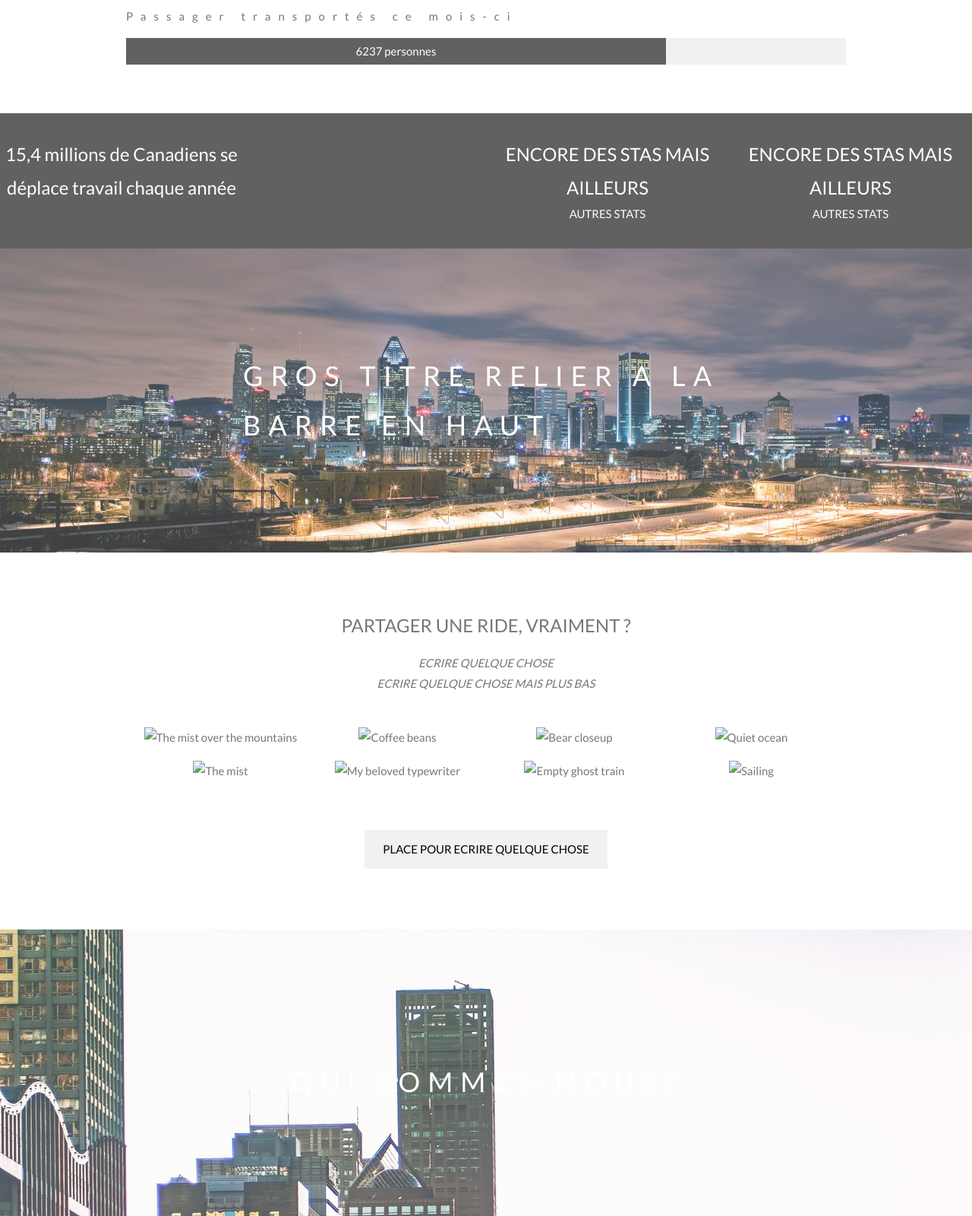
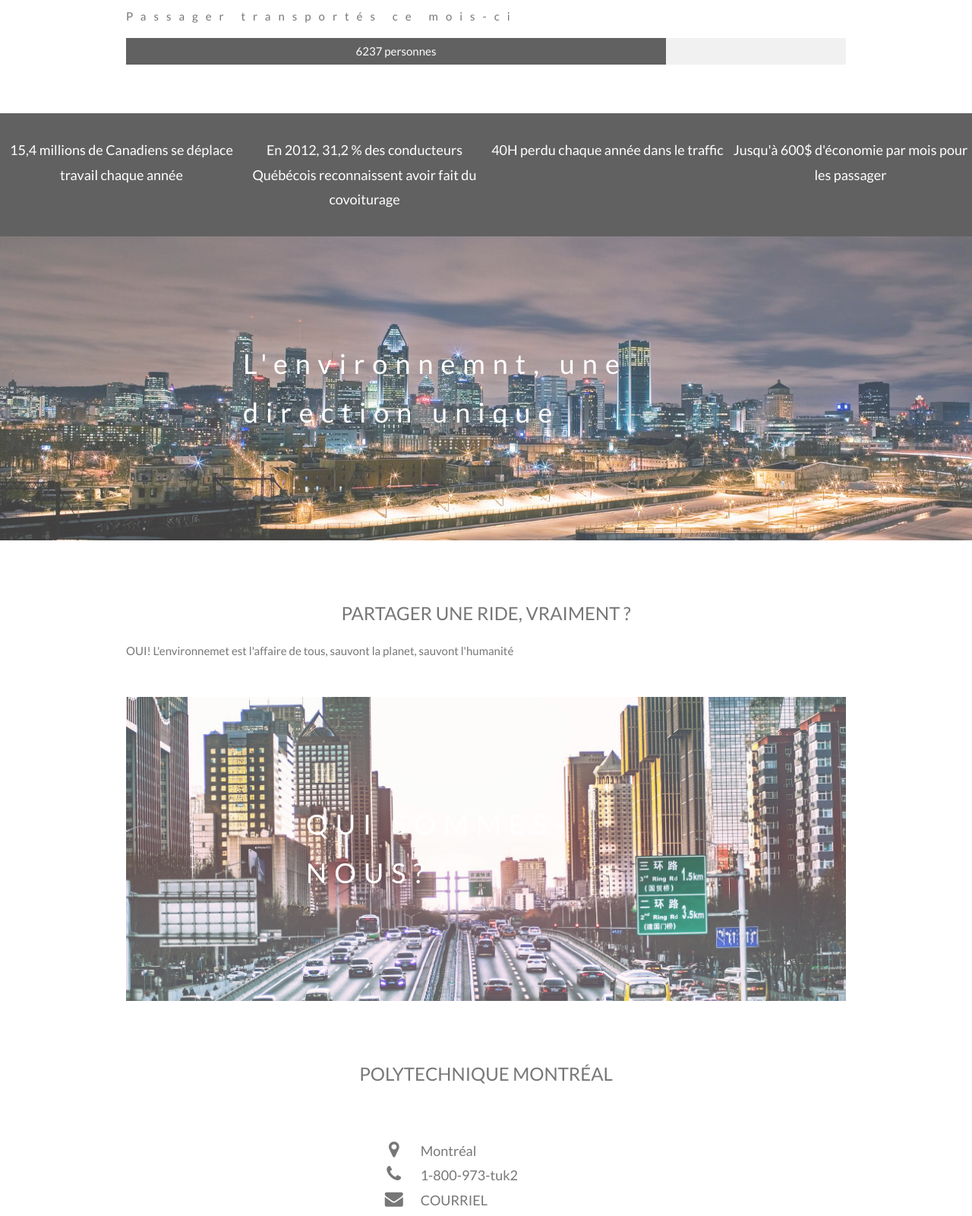
Before and after one commit to Machine223/TukTuk, a website: page first_web/index.html in a window 1280 px wide. Shown: the part 1200-2800 px from the top of the page at 76% size. Drawn offline with nearby package versions, Linux system fonts and the light colour scheme.

Commit message:
Version 0.1

```diff
--- a/first_web/index.html
+++ b/first_web/index.html
@@ -15,7 +15,7 @@ body, html {
 }
 
 /* Create a Parallax Effect */
-.bgimg-1, .bgimg-2, .bgimg-3 .bgimg-4 {
+.bgimg-1, .bgimg-2, .bgimg-3  {
   background-attachment: fixed;
   background-position: center;
   background-repeat: no-repeat;
@@ -61,10 +61,10 @@ body, html {
     </a>
     <img class="w3-bar-item" src="logo tuktuk.png" width="225" height="225">
     <a href="#home" class="w3-bar-item w3-button">Accueil</a>
-    <a href="#about" class="w3-bar-item w3-button w3-hide-small"><i class="fa fa-user"></i>Comment sa roule ?</a>
-    <a href="#portfolio" class="w3-bar-item w3-button w3-hide-small"><i class="fa fa-th"></i>Partager une "ride", vraiment?</a>
-    <a href="#contact" class="w3-bar-item w3-button w3-hide-small"><i class="fa fa-envelope"></i>Qui sommes-nous?</a>
-    <a href="file:///C:/Users/kevin/Desktop/Poly/Coding%20shit%20n%20stuff/ConUhack/TukTuk/pages/index.html" class="w3-bar-item w3-button w3-hide-small" style="float: right;"><i class="fa fa-envelope"></i>Connexion</a>
+    <a href="#about" class="w3-bar-item w3-button w3-hide-small">Comment sa roule ?</a>
+    <a href="#portfolio" class="w3-bar-item w3-button w3-hide-small">Partager la route, vraiment?</a>
+    <a href="#contact" class="w3-bar-item w3-button w3-hide-small">Qui sommes-nous?</a>
+    <a href="file:///C:/Users/kevin/Desktop/Poly/Coding%20shit%20n%20stuff/ConUhack/TukTuk/pages/index.html" class="w3-bar-item w3-button w3-hide-small" style="float: right;">Connexion</a>
   </div>
 
   <!-- Navbar on small screens -->
@@ -118,70 +118,39 @@ body, html {
 
 <div class="w3-row w3-center w3-dark-grey w3-padding-16">
   <div class="w3-quarter w3-section">
-    <span class="w3-xlarge">15,4 millions de Canadiens se déplace travail chaque année</span>
+    <span class="w3-large">15,4 millions de Canadiens se déplace travail chaque année</span>
   </div>
   <div class="w3-quarter w3-section">
-    <span class="w3-xlarge"></span>
+    <span class="w3-large">En 2012, 31,2 % des conducteurs Québécois reconnaissent avoir fait du covoiturage </span>
   </div>
   <div class="w3-quarter w3-section">
-    <span class="w3-xlarge">ENCORE DES STAS MAIS AILLEURS</span><br>
-    AUTRES STATS
+    <span class="w3-large">40H perdu chaque année dans le traffic</span>
   </div>
   <div class="w3-quarter w3-section">
-    <span class="w3-xlarge">ENCORE DES STAS MAIS AILLEURS</span><br>
-    AUTRES STATS
+    <span class="w3-large">Jusqu'à 600$ d'économie par mois pour les passager</span>
   </div>
 </div>
 
 <!-- Second Parallax Image with Portfolio Text -->
 <div class="bgimg-2 w3-display-container w3-opacity-min">
   <div class="w3-display-middle">
-      <span class="w3-xxlarge w3-text-white w3-wide">GROS TITRE RELIER A LA BARRE EN HAUT</span>
+      <span class="w3-xxlarge w3-text-white w3-wide">L'environnemnt, une direction unique</span>
     </div>
 </div>
 
 <!-- Container (Portfolio Section) -->
 <div class="w3-content w3-container w3-padding-64" id="portfolio">
   <h3 class="w3-center">PARTAGER UNE RIDE, VRAIMENT ?</h3>
-  <p class="w3-center"><em>ECRIRE QUELQUE CHOSE<br>ECRIRE QUELQUE CHOSE MAIS PLUS BAS</em></p><br>
+  <p>OUI! L'environnemet est l'affaire de tous, sauvont la planet, sauvont l'humanité</p>
+
 
   <!-- Responsive Grid. Four columns on tablets, laptops and desktops. Will stack on mobile devices/small screens (100% width) -->
   <div class="w3-row-padding w3-center">
-    <div class="w3-col m3">
-      <img src="/w3images/p1.jpg" style="width:100%" onclick="onClick(this)" class="w3-hover-opacity" alt="The mist over the mountains">
-    </div>
 
-    <div class="w3-col m3">
-      <img src="/w3images/p2.jpg" style="width:100%" onclick="onClick(this)" class="w3-hover-opacity" alt="Coffee beans">
-    </div>
-
-    <div class="w3-col m3">
-      <img src="/w3images/p3.jpg" style="width:100%" onclick="onClick(this)" class="w3-hover-opacity" alt="Bear closeup">
-    </div>
-
-    <div class="w3-col m3">
-      <img src="/w3images/p4.jpg" style="width:100%" onclick="onClick(this)" class="w3-hover-opacity" alt="Quiet ocean">
-    </div>
   </div>
 
   <div class="w3-row-padding w3-center w3-section">
-    <div class="w3-col m3">
-      <img src="/w3images/p5.jpg" style="width:100%" onclick="onClick(this)" class="w3-hover-opacity" alt="The mist">
-    </div>
 
-    <div class="w3-col m3">
-      <img src="/w3images/p6.jpg" style="width:100%" onclick="onClick(this)" class="w3-hover-opacity" alt="My beloved typewriter">
-    </div>
-
-    <div class="w3-col m3">
-      <img src="/w3images/p7.jpg" style="width:100%" onclick="onClick(this)" class="w3-hover-opacity" alt="Empty ghost train">
-    </div>
-
-    <div class="w3-col m3">
-      <img src="/w3images/p8.jpg" style="width:100%" onclick="onClick(this)" class="w3-hover-opacity" alt="Sailing">
-    </div>
-    <button class="w3-button w3-padding-large w3-light-grey" style="margin-top:64px">PLACE POUR ECRIRE QUELQUE CHOSE</button>
-  </div>
 </div>
 
 <!-- Modal for full size images on click-->
@@ -189,7 +158,7 @@ body, html {
   <span class="w3-button w3-large w3-black w3-display-topright" title="Close Modal Image"><i class="fa fa-remove"></i></span>
   <div class="w3-modal-content w3-animate-zoom w3-center w3-transparent w3-padding-64">
     <img id="img01" class="w3-image">
-    <p id="caption" class="w3-opacity w3-large">TEXTE DISPO ICI</p>
+    <p id="caption" class="w3-opacity w3-large"></p>
   </div>
 </div>
 
@@ -202,21 +171,21 @@ body, html {
 
 <!-- Container (Contact Section) -->
 <div class="w3-content w3-container w3-padding-64" id="contact">
-  <h3 class="w3-center">POLYTECHNIQUE REPRESENT</h3>
-  <p class="w3-center"><em>PTIT TITRE QUI DIT QUELQUE CHOSE</em></p>
+  <h3 class="w3-center">POLYTECHNIQUE MONTRÉAL</h3>
+  <p class="w3-center"><em></em></p>
 
   <div class="w3-row w3-padding-32 w3-section">
     <div class="w3-col m4 w3-container">
-      <img src="/w3images/map.jpg" class="w3-image w3-round" style="width:100%">
+
     </div>
     <div class="w3-col m8 w3-panel">
       <div class="w3-large w3-margin-bottom">
-        <i class="fa fa-map-marker fa-fw w3-hover-text-black w3-xlarge w3-margin-right"></i> VILLE ?<br>
-        <i class="fa fa-phone fa-fw w3-hover-text-black w3-xlarge w3-margin-right"></i> TELEPHONE<br>
+        <i class="fa fa-map-marker fa-fw w3-hover-text-black w3-xlarge w3-margin-right"></i> Montréal<br>
+        <i class="fa fa-phone fa-fw w3-hover-text-black w3-xlarge w3-margin-right"></i> 1-800-973-tuk2<br>
         <i class="fa fa-envelope fa-fw w3-hover-text-black w3-xlarge w3-margin-right"></i> COURRIEL<br>
       </div>
-      <p>JASÉ NOUS ÇA!<i class="fa fa-coffee"></i>, or leave me a note:</p>
-      <form action="/action_page.php" target="_blank">
+      <p>JASER NOUS ÇA!</p>
+      <form style="center" action="/action_page.php" target="_blank">
         <div class="w3-row-padding" style="margin:0 -16px 8px -16px">
           <div class="w3-half">
             <input class="w3-input w3-border" type="text" placeholder="Name" required name="NOM">
```
